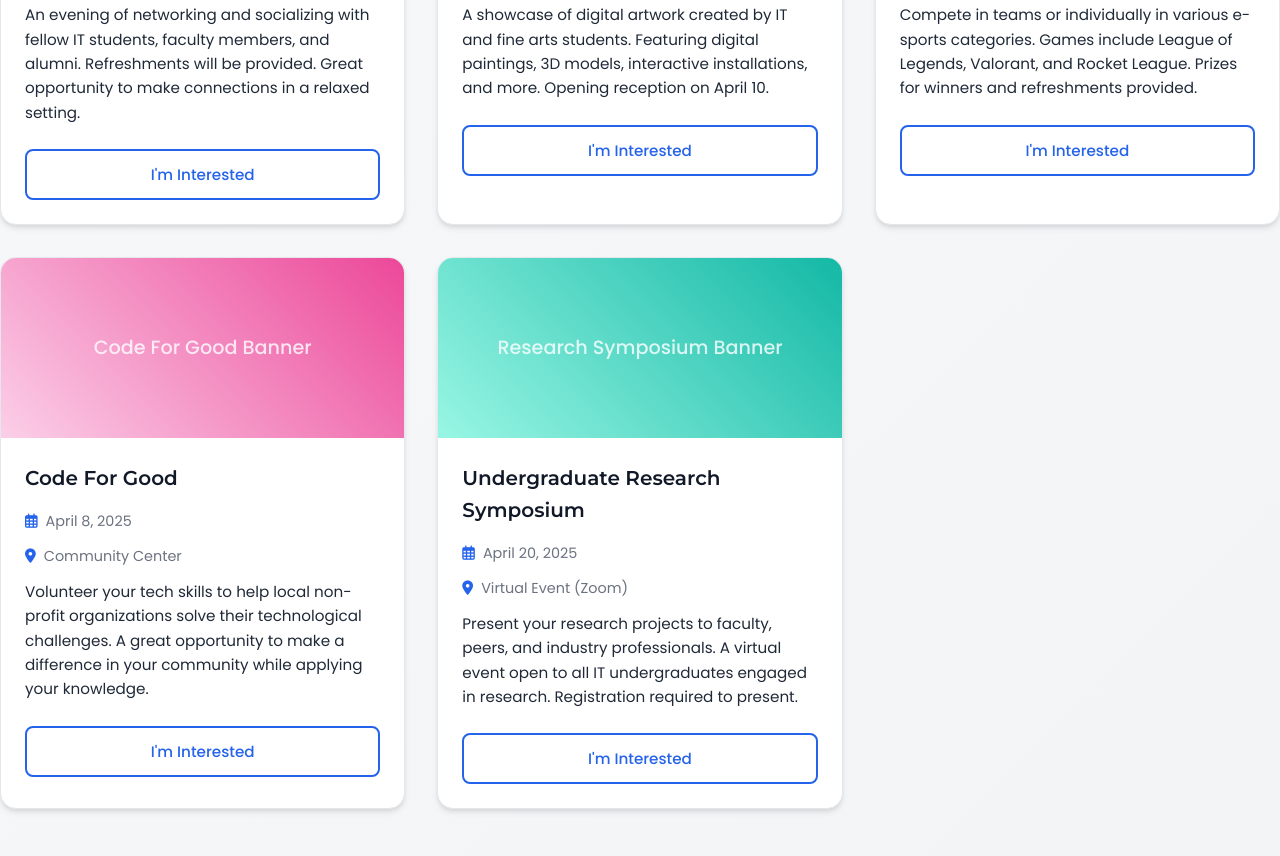
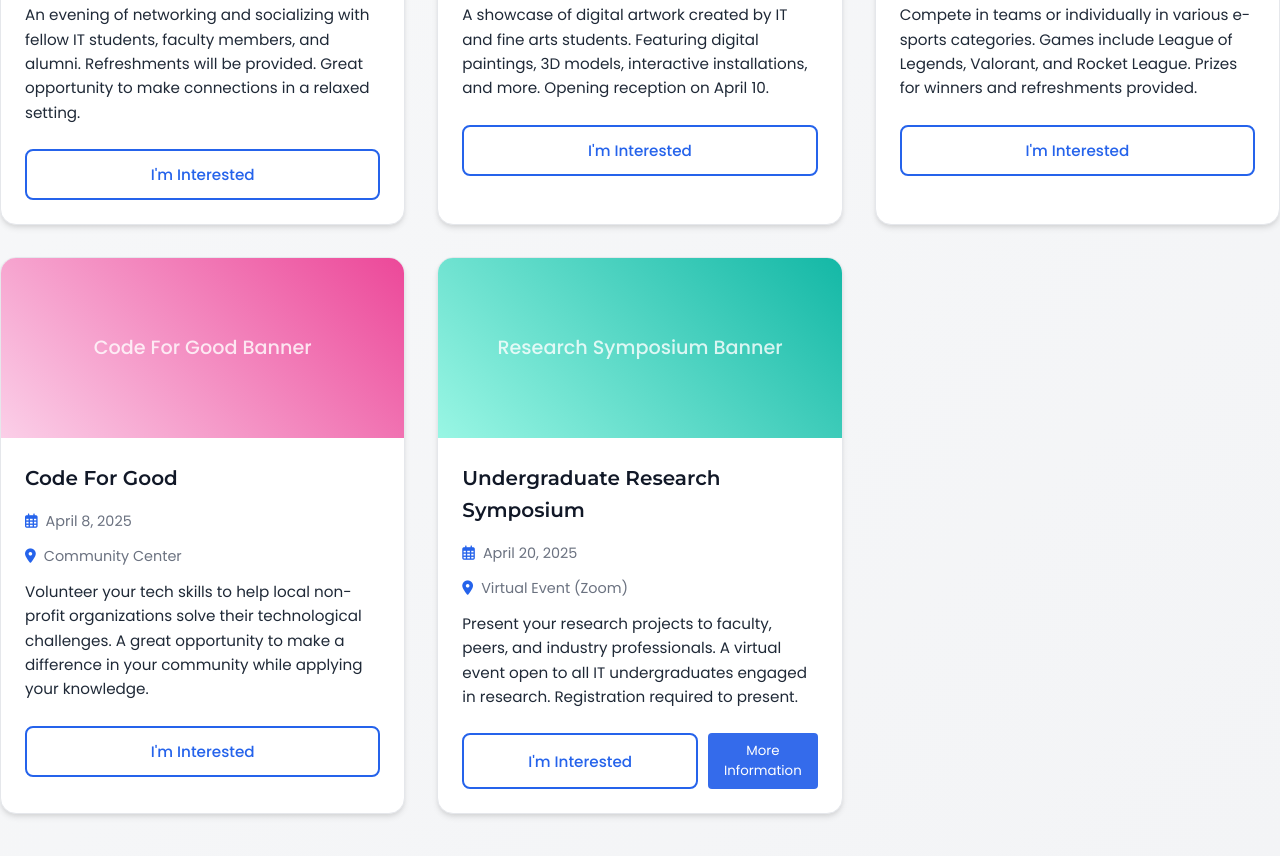
Before and after one commit to kiran-thapa06/UNIHUB, a plain HTML site: page event.html in a window 1280 px wide. Shown: the part 1597-2453 px from the top of the page. Drawn offline with Linux system fonts and the light colour scheme.

Commit message:
Update event.html

```diff
--- a/event.html
+++ b/event.html
@@ -601,6 +601,25 @@ body {
   margin: 0 auto;
   padding: 2rem 1.5rem;
 }
+.event-buttons {
+    display: flex;
+    gap: 10px;
+    margin-top: 10px;
+}
+
+.more-info-btn {
+    background-color: #346beb;
+    color: white;
+    border: none;
+    padding: 8px 16px;
+    border-radius: 4px;
+    cursor: pointer;
+    transition: background-color 0.3s;
+}
+
+.more-info-btn:hover {
+    background-color: #1a4cc7;
+}
     </style>
 </head>
 <body>
@@ -769,7 +788,9 @@ body {
               <p class="event-date"><i class="far fa-calendar-alt"></i> April 20, 2025</p>
               <p class="event-location"><i class="fas fa-map-marker-alt"></i> Virtual Event (Zoom)</p>
               <p class="event-description">Present your research projects to faculty, peers, and industry professionals. A virtual event open to all IT undergraduates engaged in research. Registration required to present.</p>
+              <div class="event-buttons">
                   <button class="interested-btn" data-event="Undergraduate Research Symposium">I'm Interested</button>
+                  <button class="more-info-btn" data-event="Undergraduate Research Symposium">More Information</button>
               </div>
           </div>
       </div>
@@ -839,10 +860,7 @@ body {
     </div>
 
     <script>
-         AOS.init({
-            once: true,
-            mirror: false
-        });
+
         // Get the modal
         const modal = document.getElementById('registrationModal');
         const modalTitle = document.getElementById('modalTitle');
@@ -1052,6 +1070,18 @@ body {
                 el.style.opacity = '0';
                 el.style.transform = 'translateY(30px)';
             });
+
+document.addEventListener('DOMContentLoaded', function() {
+    const moreInfoButtons = document.querySelectorAll('.more-info-btn');
+
+    moreInfoButtons.forEach(button => {
+        button.addEventListener('click', function() {
+            const eventName = this.getAttribute('data-event');
+            localStorage.setItem('currentEvent', eventName);
+            window.open('feedback.html', '_blank');
+        });
+    });
+});
     </script>
 </body>
 </html>
```
Lines whose indentation alone changed are shown as unchanged.
